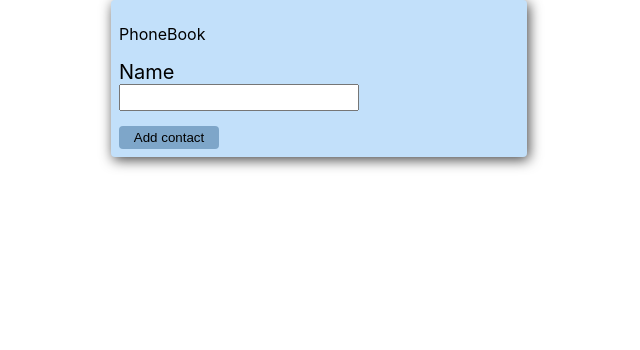
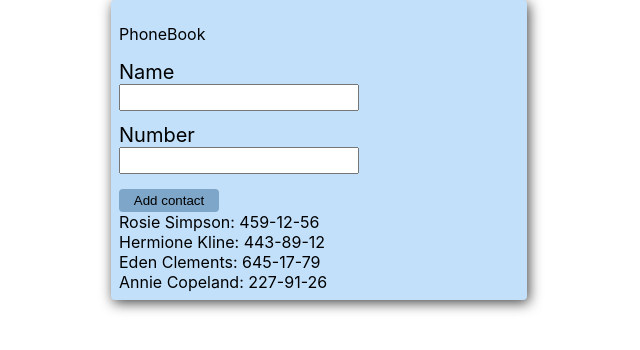
Before and after one commit to RuslanKabachok/goit-react-hw-02-phonebook, a React (Create React App) app: page / in a window 1280 px wide. Shown: the top 350 px of the page, without its empty margins (321-961 px from the left). Built offline with nearby package versions, Linux system fonts and the light colour scheme.

Commit message:
step 3 done

```diff
--- a/src/components/App.jsx
+++ b/src/components/App.jsx
@@ -6,14 +6,20 @@
 
 class App extends Component {
   state = {
-    contacts: [],
-    name: '',
+    contacts: [
+      { id: 'id-1', name: 'Rosie Simpson', number: '459-12-56' },
+      { id: 'id-2', name: 'Hermione Kline', number: '443-89-12' },
+      { id: 'id-3', name: 'Eden Clements', number: '645-17-79' },
+      { id: 'id-4', name: 'Annie Copeland', number: '227-91-26' },
+    ],
+    filter: '',
   };
 
-  addContact = value => {
+  addContact = ({ name, number }) => {
     const contact = {
       id: nanoid(),
-      name: value,
+      name,
+      number,
     };
     console.log(contact);
     this.setState(prevState => ({
--- a/src/components/ContactList/ContactList.jsx
+++ b/src/components/ContactList/ContactList.jsx
@@ -5,7 +5,9 @@
   return (
     <ContactList>
       {contacts.map(contact => (
-        <ContactListItem key={contact.id}>{contact.name}</ContactListItem>
+        <ContactListItem key={contact.id}>
+          {contact.name}: {contact.number}
+        </ContactListItem>
       ))}
     </ContactList>
   );
--- a/src/components/Form/Form.jsx
+++ b/src/components/Form/Form.jsx
@@ -3,16 +3,23 @@
 import { Button } from 'components/Button/Button.styled';
 
 class Form extends Component {
-  state = { name: '' };
+  state = {
+    name: '',
+    number: '',
+  };
 
   handleSubmit = event => {
     event.preventDefault();
-    this.props.onSubmit(this.state.name);
-    this.setState({ name: '' });
+    this.props.onSubmit(this.state);
+
+    this.setState({
+      name: '',
+      number: '',
+    });
   };
 
   handleChange = event => {
-    this.setState({ name: event.currentTarget.value });
+    this.setState({ [event.currentTarget.name]: event.currentTarget.value });
   };
 
   render() {
@@ -29,6 +36,17 @@
             onChange={this.handleChange}
           ></Input>
         </Label>
+        <Label>
+          Number
+          <Input
+            type="tel"
+            name="number"
+            pattern="\+?\d{1,4}?[-.\s]?\(?\d{1,3}?\)?[-.\s]?\d{1,4}[-.\s]?\d{1,4}[-.\s]?\d{1,9}"
+            title="Phone number must be digits and can contain spaces, dashes, parentheses and can start with +"
+            required
+            onChange={this.handleChange}
+          ></Input>
+        </Label>
         <Button type="submit">Add contact</Button>
       </form>
     );
```
